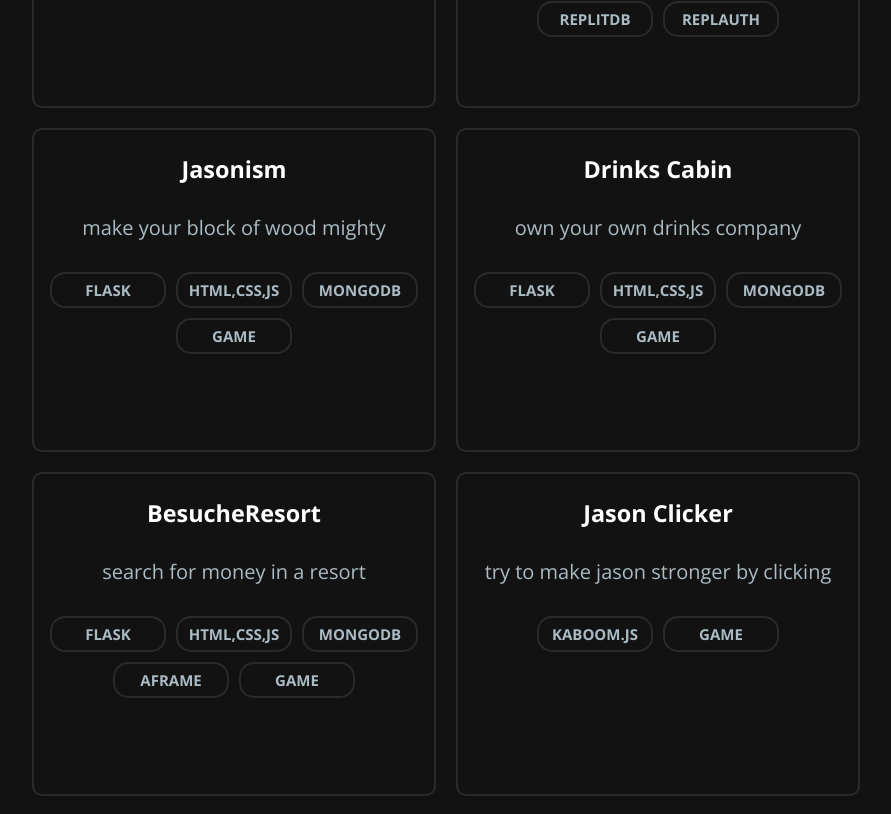
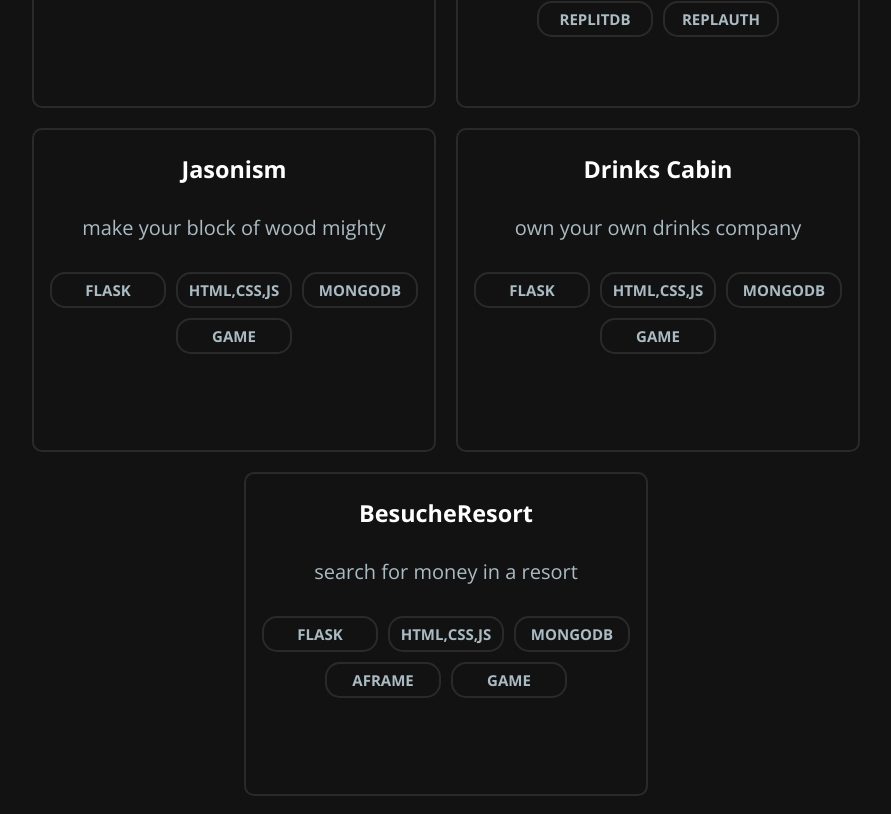
Before and after one commit to VulcanWM/vulcanwm, a Next.js app: page /projects in a window 1280 px wide. Shown: the part 1477-2291 px from the top of the page, without its empty margins (194-1085 px from the left). Built offline with nearby package versions, Linux system fonts and the light colour scheme.

Commit message:
removed frank and jason clicker from projects

```diff
--- a/lists/projects.js
+++ b/lists/projects.js
@@ -50,12 +50,6 @@ export const projects = {
     "Desc": "make your block of wood mighty",
     "Tags": ['Flask', 'HTML,CSS,JS', 'MongoDB', "Game"]
   },
-  // "FRANK": {
-  //   "Link": "https://frank.vulcanwm.repl.co",
-  //   "Desc": "a multi-purpose website",
-  //   "Status": "progress",
-  //    "Tags": ['Flask', 'HTML,CSS,JS', 'MongoDB', "Forum"]
-  // },
   "Drinks Cabin": {
     "Link": "https://drinks-cabin.vulcanwm.repl.co",
     "Desc": "own your own drinks company",
@@ -65,10 +59,5 @@ export const projects = {
     "Link": "https://besucheresort.vulcanwm.repl.co",
     "Desc": "search for money in a resort",
      "Tags": ['Flask', 'HTML,CSS,JS', 'MongoDB', "AFrame", "Game"]
-  },
-  "Jason Clicker": {
-    "Link": "https://jason-clicker.vulcanwm.repl.co",
-    "Desc": "try to make jason stronger by clicking",
-    "Tags": ["kaboom.js", "Game"]
   }
 }
```
